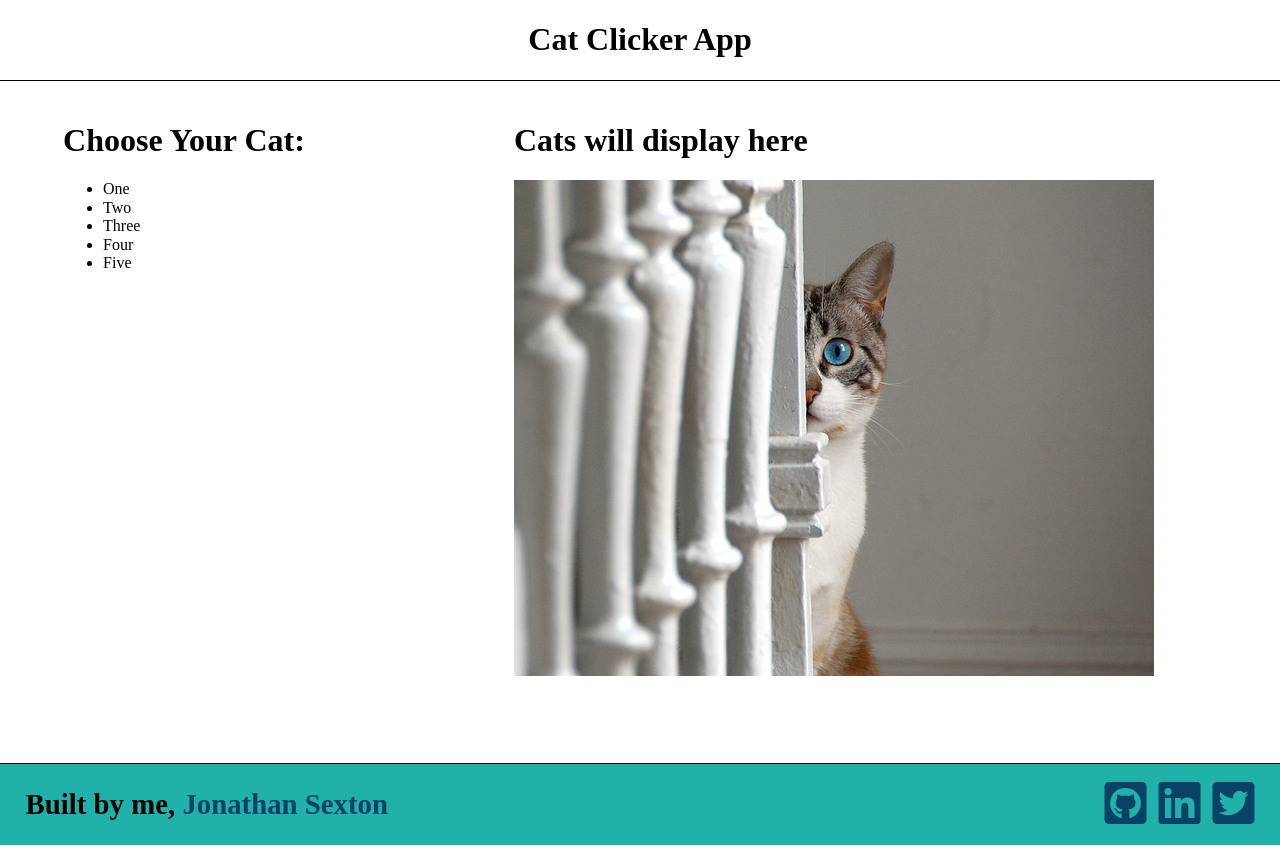
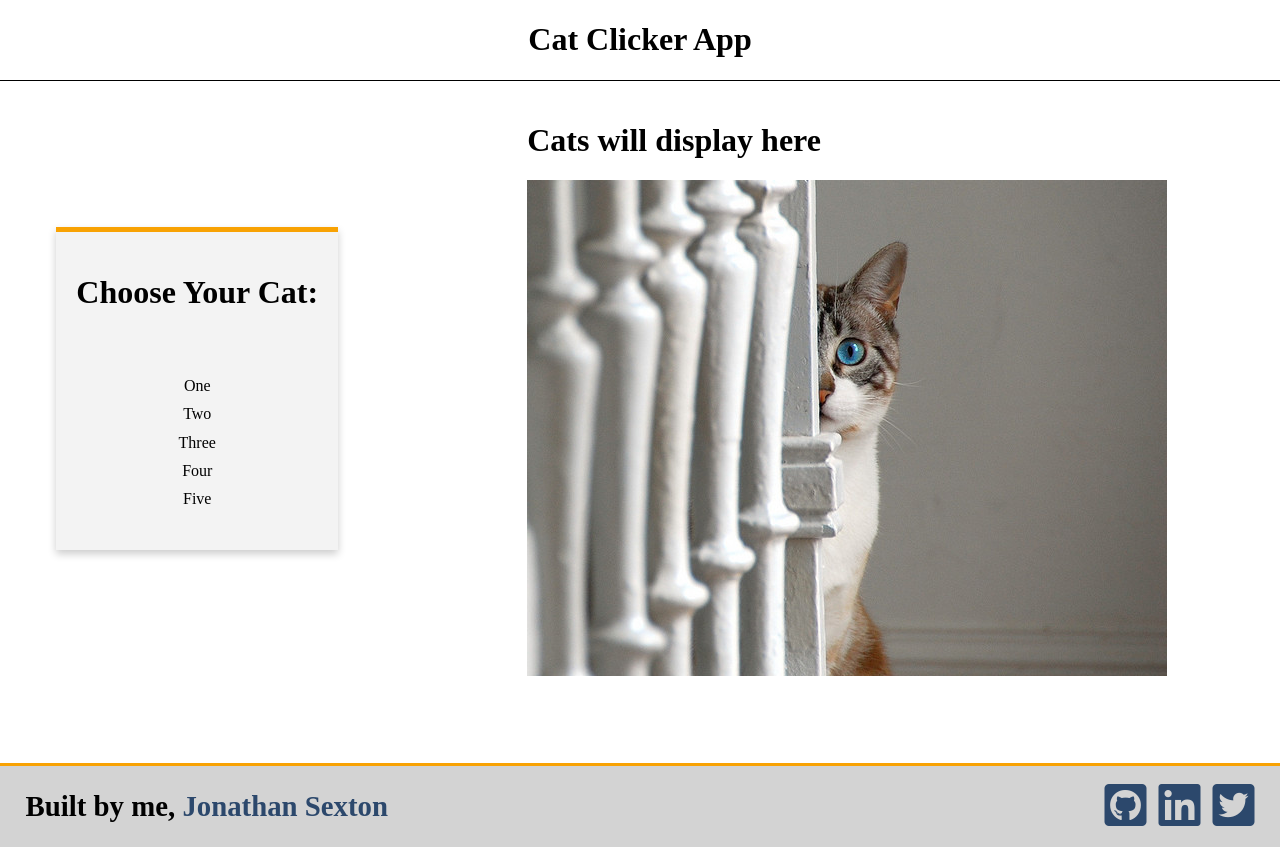
Before and after one commit to JS-goose/cat-clicker, a website: page index.html in a window 1280 px wide. Drawn offline with Linux system fonts and the light colour scheme.

Commit message:
changed styling of links and background colors for footer and modal

```diff
--- a/css/style.css
+++ b/css/style.css
@@ -1,3 +1,6 @@
+:root {
+  --modal-orange: rgb(248, 162, 3);
+}
 .wrapper {
   display: grid;
   /* grid-template-columns: repeat(3, 1fr); */
@@ -21,6 +24,25 @@
   grid-area: aside;
   grid-row: 2 / span 2;
   justify-content: center;
+  align-content: center;
+}
+.catSelection h1, ul {
+  padding: 20px;
+  list-style: none;
+}
+.catSelection li {
+  text-align: center;
+  padding: 5px;
+}
+.catSelection li:hover {
+  background-color: lightgrey;
+  border: 1px solid var(--modal-orange);
+  cursor: pointer;
+}
+.catSelection_modal {
+  border-top: 5px solid var(--modal-orange);
+  background-color: rgb(243, 243, 243);
+  box-shadow: 0 4px 8px 0 rgba(0, 0, 0, 0.2);
 }
 .catDisplay {
   display: grid;
@@ -37,9 +59,9 @@
   justify-content: space-between;
   grid-row-start: 4;
   grid-column: span 3;
-  border-top: 1px solid black;
+  border-top: 3px solid var(--modal-orange);
   margin-top: 5.2%;
-  background-color: lightseagreen;
+  background-color: lightgrey;
   width: 100%;
 }
 #social {
--- a/index.html
+++ b/index.html
@@ -28,7 +28,7 @@
         </section>
 
         <section class="catSelection">
-            <aside>
+            <aside class="catSelection_modal">
                 <h1>Choose Your Cat:</h1>
                 <ul>
                     <li class="catOne">
```
